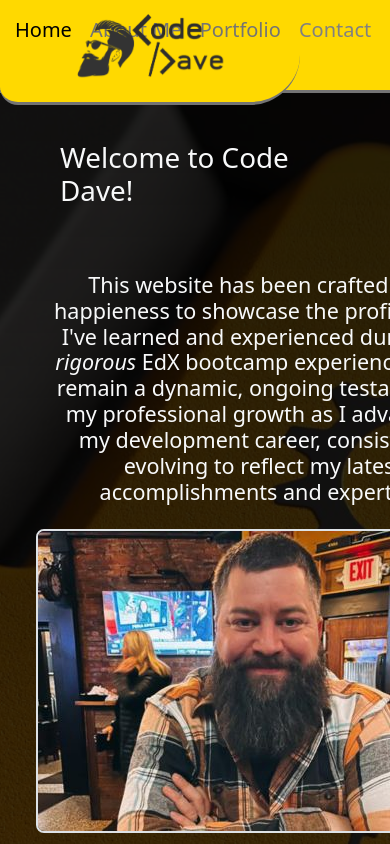
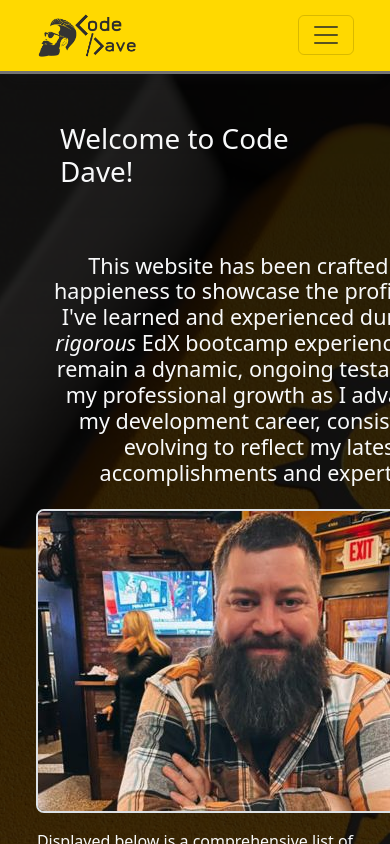
Before and after one commit to aidev13/react-portfolio, a React (Vite) app: page / in a window 390 px wide. Shown: the top 844 px of the page. Built offline with nearby package versions, Linux system fonts and the light colour scheme.

Commit message:
WIP, made changes to nav. new style and responsive

```diff
--- a/index.html
+++ b/index.html
@@ -2,9 +2,9 @@
 <html lang="en">
   <head>
     <meta charset="UTF-8" />
-    <link rel="icon" type="image" sizes="48x48" href="/beard.png" />
+    <link rel="icon" type="favicon" sizes="48x48" href="/beard.png" />
     <meta name="viewport" content="width=device-width, initial-scale=1.0" />
-    <title>React Built Portfolio</title>
+    <title>Code Dave</title>
   </head>
   <body>
     <div id="root"></div>
--- a/src/components/Nav/index.jsx
+++ b/src/components/Nav/index.jsx
@@ -1,36 +1,72 @@
 
-import { NavLink, Link} from 'react-router-dom';
+import { NavLink, Link } from 'react-router-dom';
 import './nav.css'
-
-
-
-
-
-const Nav = () => {
 
 const activeStyle = ({ isActive }) => ({
   color: isActive ? '#000' : 'rgb(116, 116, 116)',
 })
 
+
+// TODO: In later update, use bootstrap offcanvas navbar
+const Nav = () => {
   return (
     <>
-      <nav>
+      <nav className="navbar   gap-3  sticky-top">
+        <div className="container-fluid">
           <div>
-          <div id='navBox'></div>
-          <img src='./ode.png' id="logo" />
+            <Link to="/" className="navbar-brand" id="logo">
+              <img src="./ode.png" width="100px" alt="Code Dave Logo" />
+            </Link>
           </div>
-
-        <div>
+          <button className="navbar-toggler me-4" type="button" data-bs-toggle="collapse" data-bs-target="#navbarNavAltMarkup" aria-controls="navbarNavAltMarkup" aria-expanded="false" aria-label="Toggle navigation">
+            <span className="navbar-toggler-icon"></span>
+          </button>
+          <div className="collapse navbar-collapse pt-2 pb-2" id="navbarNavAltMarkup">
+            <div className="navbar-nav pt-2 me-4 d-flex justify-content-end flex-row">
               <NavLink to="/" style={activeStyle}> Home </NavLink>
               <NavLink to="/about" style={activeStyle}> About Me </NavLink>
               <NavLink to="/portfolio" style={activeStyle}> Portfolio </NavLink>
               <Link to="/#contact"> Contact </Link>
               <NavLink to="https://www.linkedin.com/in/david-liebherr-489a1951"> Resume </NavLink>
             </div>
+          </div>
+        </div>
+      </nav>
 
-      </nav>
     </>
   )
 }
 
+
+
+
+
+
+// const Nav = () => {
+
+//   const activeStyle = ({ isActive }) => ({
+//     color: isActive ? '#000' : 'rgb(116, 116, 116)',
+//   })
+
+//   return (
+//     <>
+//       <nav>
+//         <div>
+//           <div id='navBox'></div>
+//           <img src='./ode.png' id="logo" />
+//         </div>
+
+//         <div>
+//           <NavLink to="/" style={activeStyle}> Home </NavLink>
+//           <NavLink to="/about" style={activeStyle}> About Me </NavLink>
+//           <NavLink to="/portfolio" style={activeStyle}> Portfolio </NavLink>
+//           <Link to="/#contact"> Contact </Link>
+//           <NavLink to="https://www.linkedin.com/in/david-liebherr-489a1951"> Resume </NavLink>
+//         </div>
+
+//       </nav>
+//     </>
+//   )
+// }
+
 export default Nav;
--- a/src/components/Nav/nav.css
+++ b/src/components/Nav/nav.css
@@ -8,11 +8,6 @@
 
 nav {
     background-color: var(--navColor);
-    padding: 15px;
-    display: flex;
-    justify-content: space-between;
-    align-items: center;
-    overflow: visible;
     border-bottom: solid var(--navUnderlineColor) 3px;
 }
 
@@ -21,23 +16,6 @@ nav:hover {
     box-shadow: var(--navBoxShadow);
 }
 
-nav:hover #logo {
-    transform: scale(1.2);
-    transition: all 0.4s;
-    border-radius: 0px 0px 3px 18px;
-    padding: 3px;
-    box-shadow:
-    rgba(117, 117, 117, 0.486) -5px 5px,
-    rgba(90, 90, 90, 0.3) -10px 10px,
-    rgba(68, 68, 68, 0.2) -15px 15px,
-    rgba(53, 53, 53, 0.1) -20px 20px,
-    rgba(14, 14, 14, 0.05) -25px 25px;
-}
-
-nav:hover #navBox {
-    transition: 400ms;
-    box-shadow: var(--navBoxShadow);
-}
 
 nav a {
     color: rgb(129, 129, 129);
@@ -52,24 +30,17 @@ nav a:hover {
 
 
 #logo {
-    position: absolute;
+    /* position: absolute; */
     width: 150px;
     display: flex;
-    justify-content: flex-start;
+    justify-content: center;
     top: 12px;
     left: 75px;
 }
 
-#navBox {
-    margin-left: -15px;
-    background-color: var(--navColor);
-    position: absolute;
-    width: 300px;
-    height: 60px;
-    display: flex;
-    justify-content: flex-start;
-    border-radius: 0px 0px 50px 18px;
-    border-bottom: solid var(--navUnderlineColor) 3px;
+#logo:hover {
+transform: scale(1.2);
+transition: 400ms;
 }
 
 nav Link:active {
--- a/src/main.jsx
+++ b/src/main.jsx
@@ -11,6 +11,8 @@ import Resume from "./components/Page/Resume.jsx";
 
 import './custom-styles.css'
 import 'bootstrap/dist/css/bootstrap.min.css'
+
+import 'bootstrap/dist/js/bootstrap.min.js'
 
 
 const router = createBrowserRouter([
```
Lines whose indentation alone changed are shown as unchanged.
